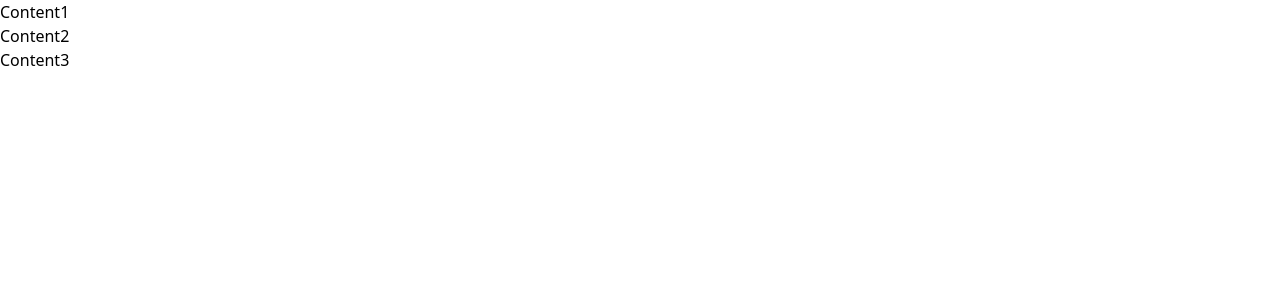
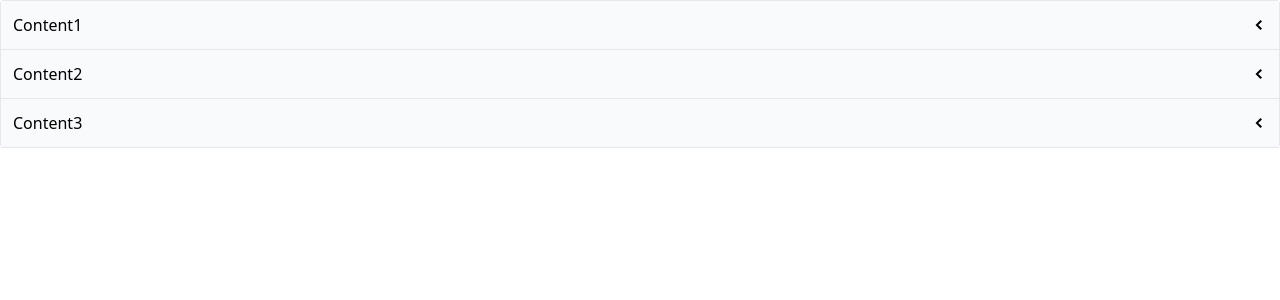
Before and after one commit to SivaSurender/Routing_Module, a React (Vite) app: page / in a window 1280 px wide. Shown: the top 300 px of the page. Built offline with nearby package versions, Linux system fonts and the light colour scheme.

Commit message:
added code

```diff
--- a/src/UI/Accordion.jsx
+++ b/src/UI/Accordion.jsx
@@ -1,18 +1,31 @@
 import React, { useState } from "react";
+import { GoChevronLeft, GoChevronDown } from "react-icons/go";
 
 function Accordion({ item }) {
   const [expandedIndex, setExpandedIndex] = useState(-1);
 
+  const handeAccordion = function (incomingIndex) {
+    setExpandedIndex((prev) => {
+      return incomingIndex !== prev ? incomingIndex : -1;
+    });
+  };
+
   return (
-    <div>
+    <div className="border-x border-t rounded">
       {item.map((eachItem, index) => {
         const isExpanded = index === expandedIndex;
         return (
           <div key={eachItem.id}>
-            <div onClick={() => setExpandedIndex(isExpanded ? -1 : index)}>
-              {eachItem.label}
+            <div
+              className="flex p-3 bg-gray-50 border-b items-center cursor-pointer justify-between"
+              onClick={() => handeAccordion(index)}
+            >
+              <span>{eachItem.label}</span>
+              <span>{isExpanded ? <GoChevronDown /> : <GoChevronLeft />}</span>
             </div>
-            {isExpanded && <div>{eachItem.content}</div>}
+            {isExpanded && (
+              <div className="border-b p-5">{eachItem.content}</div>
+            )}
           </div>
         );
       })}
```
